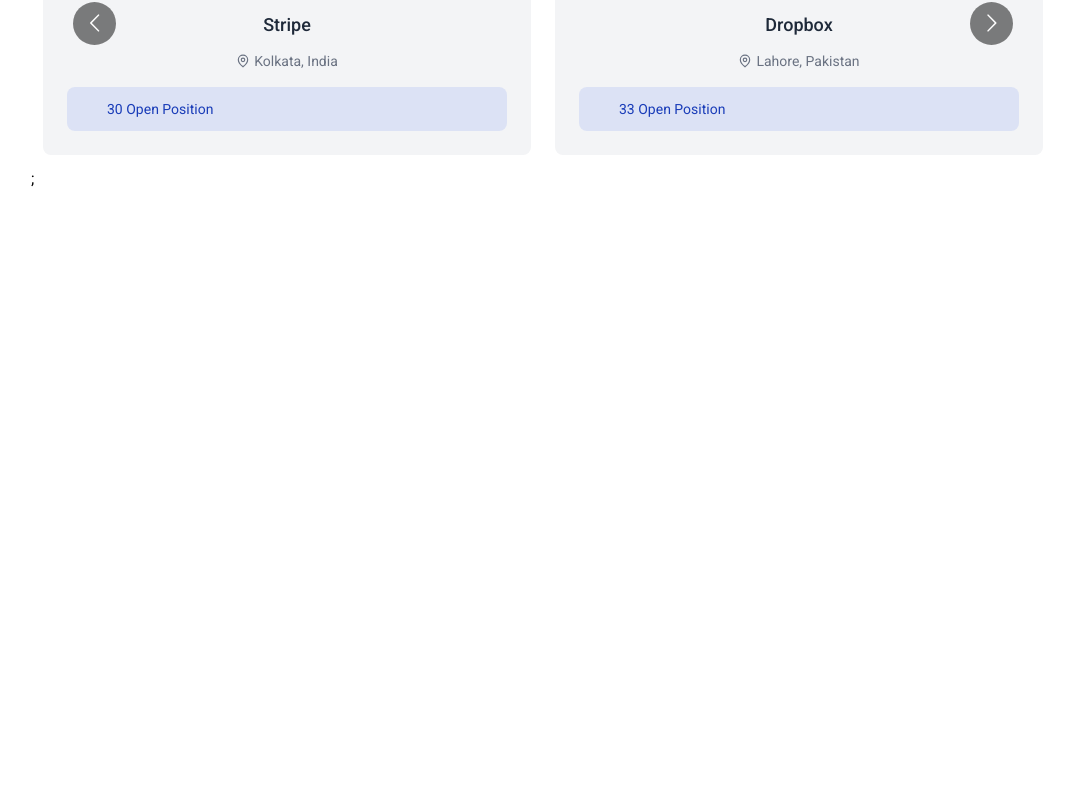
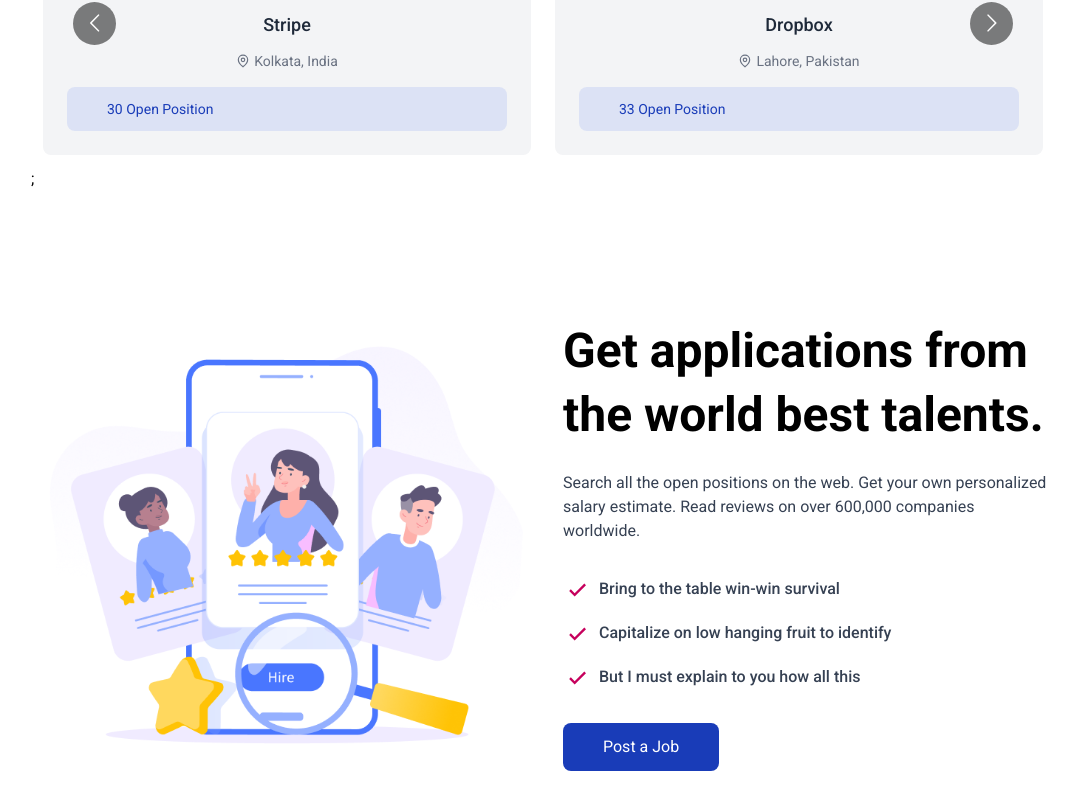
Before and after one commit to Vkpro55/nextjs_project, a Next.js app: page / in a window 1280 px wide. Shown: the part 2691-3500 px from the top of the page, without its empty margins (97-1174 px from the left). Before the commit the page ends 2946 px from the top, so only its background shows below. Built offline with nearby package versions, Linux system fonts and the light colour scheme.

Commit message:
info section

```diff
--- a/components/Home/Home.tsx
+++ b/components/Home/Home.tsx
@@ -1,5 +1,6 @@
 import Category from "./Category/Category";
 import Hero from "./Hero/Hero";
+import Info from "./Info/Info";
 import Job from "./Job/Job";
 import TopCompany from "./TopCompany/TopCompany";
 
@@ -10,6 +11,7 @@
      <Category/>
      <Job/>
      <TopCompany/>
+     <Info/>
     </div>
   )
 }
--- /dev/null
+++ b/components/Home/Info/Info.tsx
@@ -0,0 +1,41 @@
+import Image from "next/image";
+import { BiCheck } from "react-icons/bi";
+
+export default function Info() {
+  return (
+    <div className="pt-16 pb-16">
+      <div className="w-[80%] mx-auto grid grid-cols-1 lg:grid-cols-2 gap-10 items-center">
+        {/* Image content */}
+        <Image src="/images/a.png" alt="img" width={1000} height={1000}/>
+
+        <div>
+            <h1 className="text-3xl md:text-4xl lg:text-5xl font-bold leading-8 lg:leading-16">Get applications from the world best talents.</h1>
+            <p className="mt-6 text-gray-700 dark:text-gray-300">Search all the open positions on the web. Get your own personalized salary estimate. Read reviews on over 600,000 companies worldwide.</p>
+
+            <div className="mt-8">
+
+                <div className="mb-4 flex items-center space-x-2">
+                    <BiCheck className="w-7 h-7 text-pink-700"/>
+                    <span className="text-gray-700 dark:text-gray-300 font-medium">Bring to the table win-win survival</span>
+                </div>
+
+                <div className="mb-4 flex items-center space-x-2">
+                    <BiCheck className="w-7 h-7 text-pink-700"/>
+                    <span className="text-gray-700 dark:text-gray-300 font-medium">Capitalize on low hanging fruit to identify</span>
+                </div>
+
+                <div className="mb-4 flex items-center space-x-2">
+                    <BiCheck className="w-7 h-7 text-pink-700"/>
+                    <span className="text-gray-700 dark:text-gray-300 font-medium">But I must explain to you how all this</span>
+                </div>
+
+            </div>
+
+            <div className="mt-8">
+                <button className="px-10 py-3 bg-blue-800 rounded-lg text-white text-center cursor-pointer hover:bg-blue-950 transition-all duration-300">Post a Job</button>
+            </div>
+        </div>
+      </div>
+    </div>
+  )
+}
```
